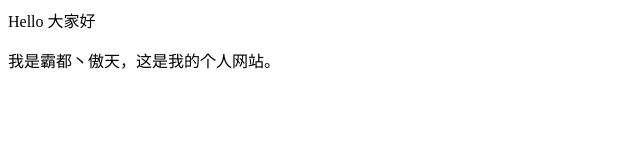
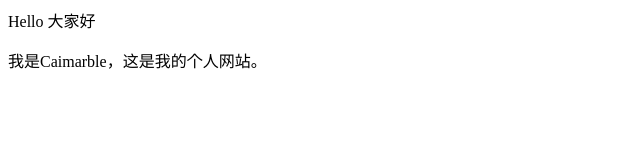
Before and after one commit to caimarble/Jinbucoms, a plain HTML site: page index.html in a window 1280 px wide. Shown: the full height of the page, 0-640 px from the left. Drawn offline with Linux system fonts and the light colour scheme.

Commit message:
Update index.html

```diff
--- a/index.html
+++ b/index.html
@@ -1,2 +1,2 @@
 <p>Hello 大家好</p>
-<p>我是霸都丶傲天，这是我的个人网站。 </p>
+<p>我是Caimarble，这是我的个人网站。 </p>
```
